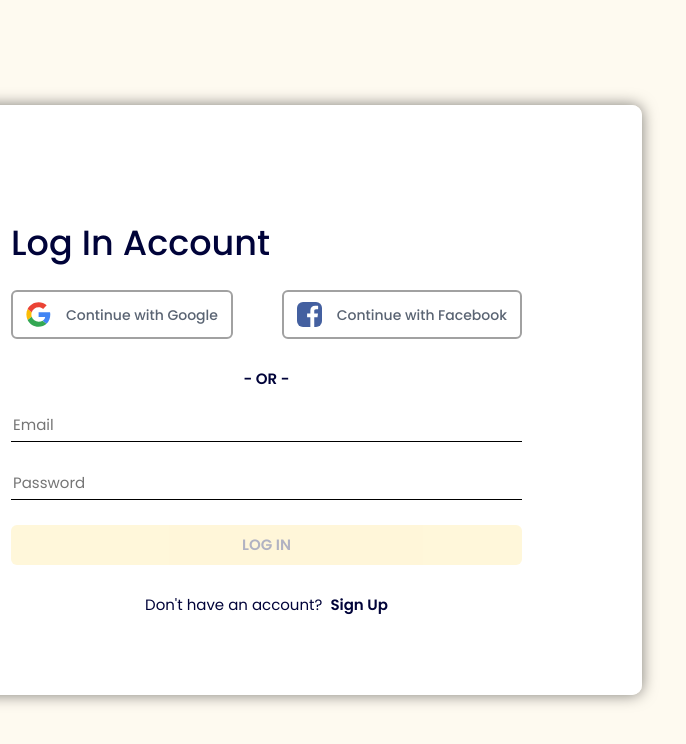
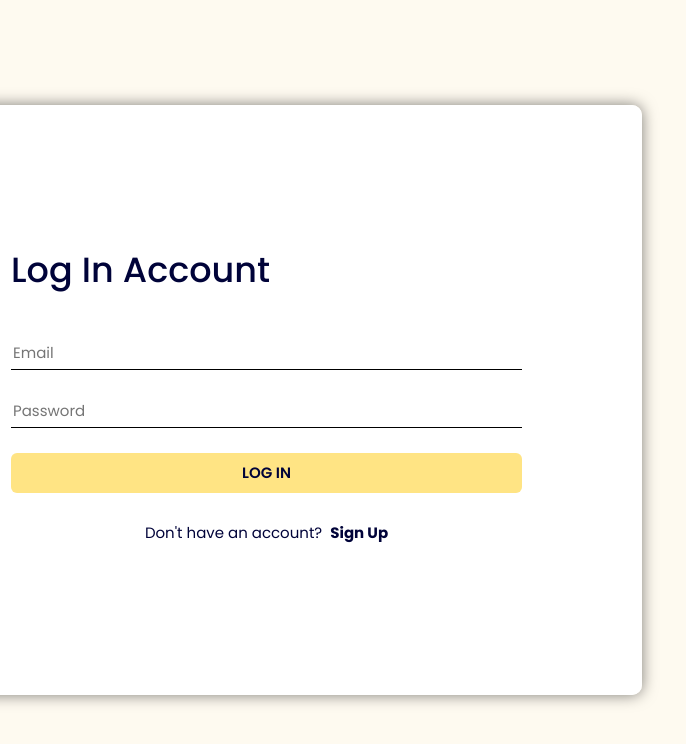
Before and after one commit to sonTungN/sneaker-shop, a website: page pages/sign-in.html in a window 1280 px wide. Shown: the full height of the page, 594-1280 px from the left. Drawn offline with Linux system fonts and the light colour scheme.

Commit message:
modify: delete social-cta and change form `id` and `class` name

```diff
--- a/assets/css/sign-in.css
+++ b/assets/css/sign-in.css
@@ -36,11 +36,11 @@ a {
 
 a:hover,
 button:hover {
-  opacity: 0.8;
+  opacity: 0.5;
   cursor: pointer;
 }
 
-.sign-in {
+.sign-in-block {
   width: 1240px;
   max-width: calc(100% - 48px);
   margin: 0 auto;
@@ -108,64 +108,72 @@ button:hover {
   background-color: #fff;
 }
 
-.content .form-block .sub-heading {
+.form-block .sub-heading {
   font-weight: 500;
   font-size: 3.5rem;
   line-height: 1;
   color: #000339;
 }
 
-.form-block .social-action {
+/* ========== SOCIAL ACTION ========== */
+/*.form-block .social-action {*/
+/*  display: flex;*/
+/*  justify-content: space-between;*/
+/*  margin-top: 30px;*/
+/*}*/
+
+/*.social-action .social-cta {*/
+/*  display: flex;*/
+/*  align-items: center;*/
+/*  border: 2px solid #a1a1a1;*/
+/*  border-radius: 6px;*/
+/*  padding: 10px 13px;*/
+/*}*/
+
+/*.social-action .social-cta:hover {*/
+/*  opacity: 0.5;*/
+/*}*/
+
+/*.form-block .social-cta .icon {*/
+/*  width: 25px;*/
+/*  height: 25px;*/
+/*  border-radius: 6px;*/
+/*  object-fit: cover;*/
+/*}*/
+
+/*.form-block .social-cta .description {*/
+/*  margin-left: 15px;*/
+/*  font-weight: 500;*/
+/*  font-size: 1.4rem;*/
+/*  color: var(--description);*/
+/*}*/
+
+/* ========== FORM BLOCK ========== */
+.form-block {
   display: flex;
-  justify-content: space-between;
-  margin-top: 30px;
+  flex-direction: column;
+  justify-content: center;
 }
 
-.social-action .social-cta {
-  display: flex;
-  align-items: center;
-  border: 2px solid #a1a1a1;
-  border-radius: 6px;
-  padding: 10px 13px;
+.form-block .sign-in-form {
+  /*position: relative;*/
+  margin-top: 50px;
 }
 
-.social-action .social-cta:hover {
-  opacity: 0.5;
-}
+/*.form-block .form::before {*/
+/*  position: absolute;*/
+/*  content: "- OR -";*/
+/*  top: -45px;*/
+/*  left: 50%;*/
+/*  transform: translateX(-50%);*/
+/*  font-weight: 600;*/
+/*  font-size: 1.5rem;*/
+/*  line-height: 2;*/
+/*  color: #000339;*/
+/*}*/
 
-.form-block .social-cta .icon {
-  width: 25px;
-  height: 25px;
-  border-radius: 6px;
-  object-fit: cover;
-}
-
-.form-block .social-cta .description {
-  margin-left: 15px;
-  font-weight: 500;
-  font-size: 1.4rem;
-  color: var(--description);
-}
-
-.form-block .form {
-  position: relative;
-  margin-top: 70px;
-}
-
-.form-block .form::before {
-  position: absolute;
-  content: "- OR -";
-  top: -45px;
-  left: 50%;
-  transform: translateX(-50%);
-  font-weight: 600;
-  font-size: 1.5rem;
-  line-height: 2;
-  color: #000339;
-}
-
-.form-block .form input,
-.form-block .form button {
+.form-block .sign-in-form input,
+.form-block .sign-in-form button {
   width: 100%;
   margin-bottom: 25px;
   border: none;
@@ -176,11 +184,11 @@ button:hover {
   color: #000339;
 }
 
-.form-block .form input {
+.form-block .form-group input {
   border-bottom: 1px solid black;
 }
 
-.form-block .form .submit-btn {
+.form-block .sign-in-form .submit-btn {
   font-weight: 600;
   font-size: 1.5rem;
   line-height: 2.5;
@@ -188,7 +196,7 @@ button:hover {
   background-color: var(--secondary);
 }
 
-.form-block .option {
+.form-block .sign-up-option {
   font-weight: 400;
   font-size: 1.5rem;
   line-height: 2;
@@ -196,9 +204,9 @@ button:hover {
   color: #000339;
 }
 
-.form-block .option a {
+.form-block .sign-up-option a {
   margin-left: 4px;
-  font-weight: 600;
+  font-weight: 700;
   color: #000339;
 }
 
--- a/pages/sign-in.html
+++ b/pages/sign-in.html
@@ -107,8 +107,8 @@
   </head>
 
   <body>
-    <main class="main-pane">
-      <div class="sign-in">
+    <main>
+      <div class="sign-in-block">
         <div class="content">
           <div class="info-block">
             <div class="logo-block">
@@ -140,34 +140,35 @@
 
           <div class="form-block">
             <h2 class="sub-heading">Log In Account</h2>
-            <div class="social-action">
-              <a class="social-cta" href="#!">
-                <img
-                  alt="Sign in Google"
-                  class="icon"
-                  src="../assets/icon/google-icon.svg"
-                />
-                <div class="description">Continue with Google</div>
-              </a>
+            <!--<div class="social-action">-->
+            <!--  <a class="social-cta" href="#!">-->
+            <!--    <img-->
+            <!--      alt="Sign in Google"-->
+            <!--      class="icon"-->
+            <!--      src="../assets/icon/google-icon.svg"-->
+            <!--    />-->
+            <!--    <div class="description">Continue with Google</div>-->
+            <!--  </a>-->
 
-              <a class="social-cta" href="#!">
-                <img
-                  alt="Sign in Facebook"
-                  class="icon"
-                  src="../assets/icon/facebook-icon.svg"
-                />
-                <div class="description">Continue with Facebook</div>
-              </a>
-            </div>
+            <!--  <a class="social-cta" href="#!">-->
+            <!--    <img-->
+            <!--      alt="Sign in Facebook"-->
+            <!--      class="icon"-->
+            <!--      src="../assets/icon/facebook-icon.svg"-->
+            <!--    />-->
+            <!--    <div class="description">Continue with Facebook</div>-->
+            <!--  </a>-->
+            <!--</div>-->
 
             <!-- FORM -->
             <form
               action="https://api-gateway.fullstack.edu.vn/action_page.php"
               autocomplete="off"
-              class="form"
+              class="sign-in-form"
+              id="sign-in"
               method="post"
             >
-              <div>
+              <div class="form-group">
                 <label for="email">
                   <input
                     autofocus
@@ -180,7 +181,7 @@
                 </label>
               </div>
 
-              <div>
+              <div class="form-group">
                 <label for="password">
                   <input
                     id="password"
@@ -194,13 +195,12 @@
                 <!--5 < length < 15, at least 1 cap 1 num, no special-->
               </div>
 
-              <div>
-                <button class="submit-btn" type="submit">LOG IN</button>
+              <button class="submit-btn" type="submit">LOG IN</button>
+              <div class="form-group">
+                <p class="sign-up-option">
+                  Don't have an account? <a href="#!">Sign Up</a>
+                </p>
               </div>
-
-              <p class="option">
-                Don't have an account? <a href="#!">Sign Up</a>
-              </p>
             </form>
           </div>
         </div>
```
